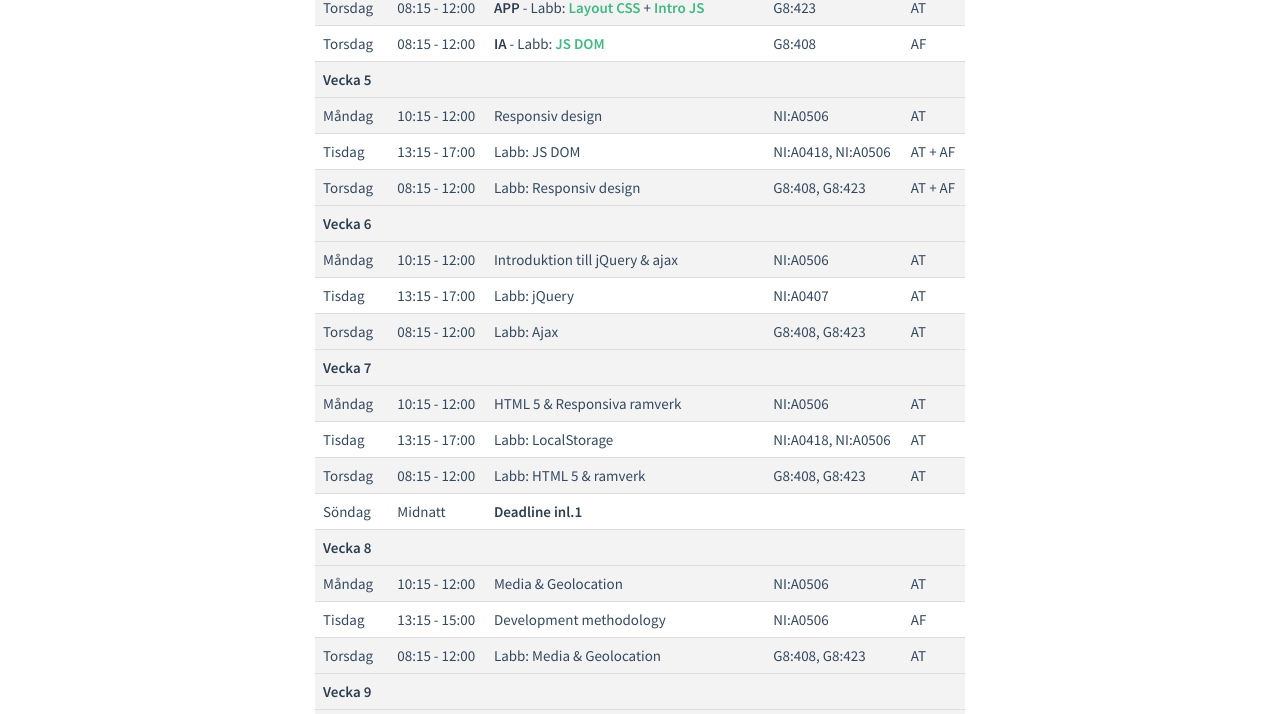
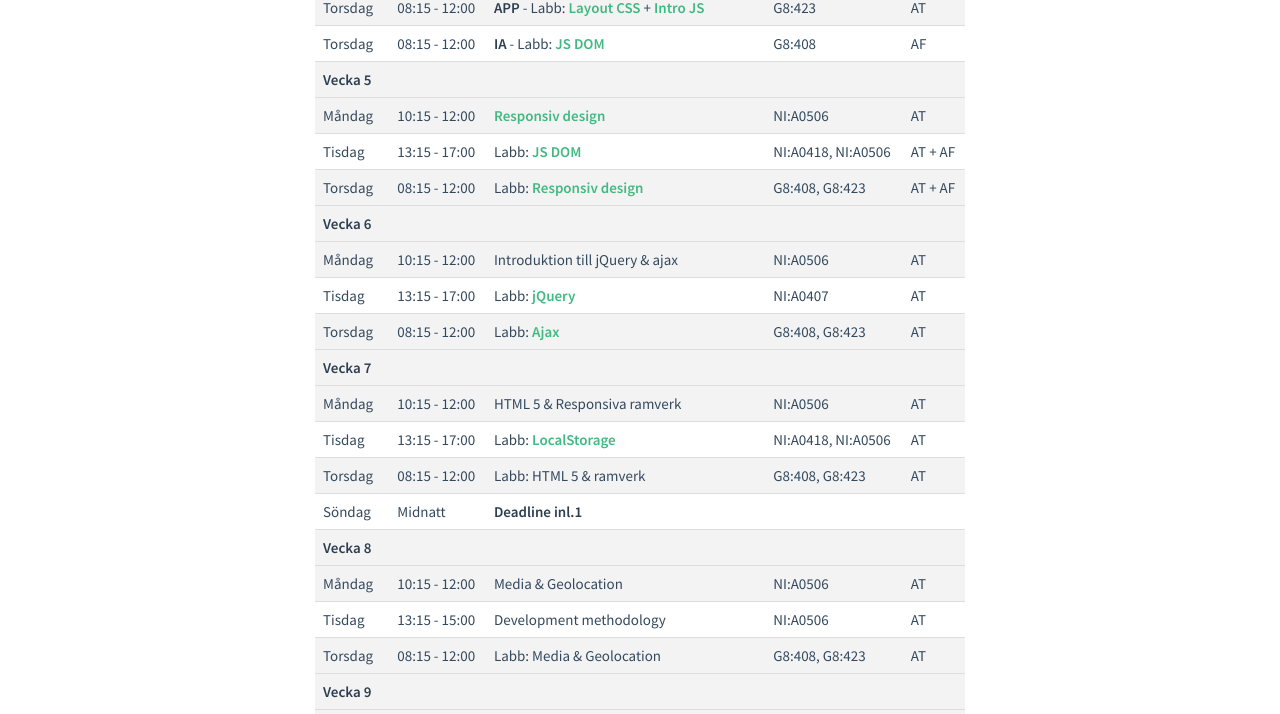
Before and after one commit to mau-dvmt/mah-dv.github.io, a Jekyll site: the page built from courses/da344a-da355a/plan.md, in a window 1280 px wide. Shown: the part 579-1293 px from the top of the page. Built offline with Jekyll 4.4.1, drawn with Linux system fonts in a browser that asks for light colours.

```diff
--- a/_data/da344a-da355a.yml
+++ b/_data/da344a-da355a.yml
@@ -51,7 +51,7 @@ menu:
      prefix: as
      folder: assignments
      items:
-#         - name: 1. Inlämningsuppgift 1
+         - name: 1. Inlämningsuppgift 1
 #         - name: 2. Inlämningsuppgift 2
    - label: Laborationer
      submenu: true
--- a/courses/da344a-da355a/plan.md
+++ b/courses/da344a-da355a/plan.md
@@ -25,27 +25,27 @@ Nedan ser ni en planering för kursen (AT = Anton Tibblin, AF = Aleksander Fabij
 | ------------- |-------------| ---------| -------- |
 | **Vecka 5** | | | |
 | ------------- |-------------| ---------| -------- |
-| Måndag | 10:15 - 12:00 | Responsiv design| NI:A0506 | AT
-| Tisdag | 13:15 - 17:00 | Labb: JS DOM  | 	NI:A0418, NI:A0506 | AT + AF
-| Torsdag| 08:15 - 12:00 | Labb: Responsiv design | G8:408, G8:423 | AT + AF
+| Måndag | 10:15 - 12:00 | [Responsiv design](lectures/le8.html)| NI:A0506 | AT
+| Tisdag | 13:15 - 17:00 | Labb: [JS DOM](exercises/ex6.html)  | 	NI:A0418, NI:A0506 | AT + AF
+| Torsdag| 08:15 - 12:00 | Labb: [Responsiv design](exercises/ex7.html) | G8:408, G8:423 | AT + AF
 | ------------- |-------------| ---------| -------- |
 | **Vecka 6** | | | |
 | ------------- |-------------| ---------| -------- |
 | Måndag | 10:15 - 12:00 | Introduktion till jQuery & ajax | NI:A0506 | AT
-| Tisdag | 13:15 - 17:00 | Labb: jQuery  | NI:A0407 | AT
-| Torsdag| 08:15 - 12:00 | Labb: Ajax  | G8:408, G8:423 | AT
+| Tisdag | 13:15 - 17:00 | Labb: [jQuery](exercises/ex8.html)  | NI:A0407 | AT
+| Torsdag| 08:15 - 12:00 | Labb: [Ajax](exercises/ex9.html)  | G8:408, G8:423 | AT
 | ------------- |-------------| ---------| -------- |
 | **Vecka 7** | | | |
 | ------------- |-------------| ---------| -------- |
 | Måndag | 10:15 - 12:00 | HTML 5 & Responsiva ramverk | NI:A0506 | AT
-| Tisdag | 13:15 - 17:00 | Labb: LocalStorage | NI:A0418, NI:A0506 | AT
+| Tisdag | 13:15 - 17:00 | Labb: [LocalStorage](exercises/ex10.html) | NI:A0418, NI:A0506 | AT
 | Torsdag| 08:15 - 12:00 | Labb: HTML 5 & ramverk  | G8:408, G8:423 | AT
-| Söndag | Midnatt | **Deadline inl.1** | | |
+| Söndag | Midnatt | [**Deadline inl.1**](assignments/as1.html) | | |
 | ------------- |-------------| ---------| -------- |
 | **Vecka 8** | | | |
 | ------------- |-------------| ---------| -------- |
 | Måndag | 10:15 - 12:00 | Media & Geolocation | NI:A0506 | AT
-| Tisdag | 13:15 - 15:00 | Development methodology | NI:A0506 | AF
+| Tisdag | 13:15 - 15:00 | Development methodology | NI:A0506 | AT
 | Torsdag| 08:15 - 12:00 | Labb: Media & Geolocation | G8:408, G8:423 | AT
 | ------------- |-------------| ---------| -------- |
 | **Vecka 9** | | | |
```
